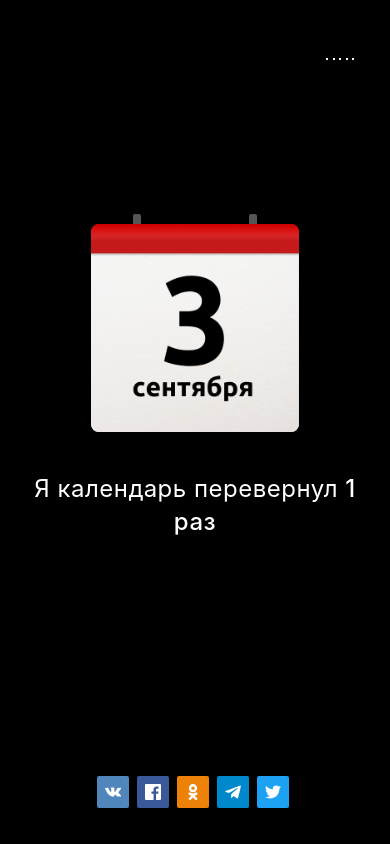
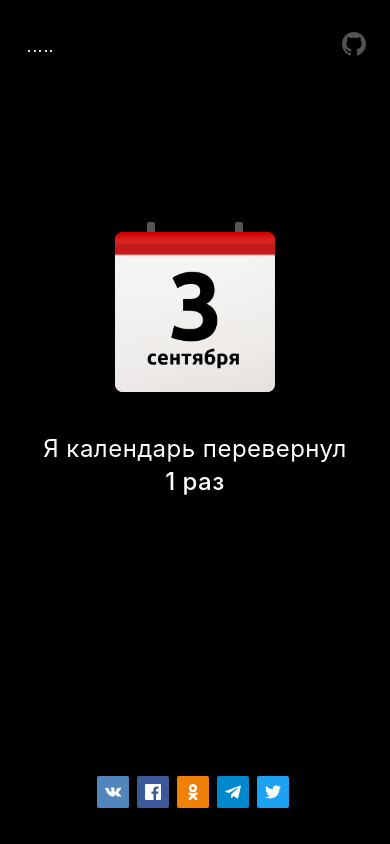
Before and after one commit to antonlukin/3september, a website: page public/index.html in a window 390 px wide. Drawn offline with Linux system fonts and the light colour scheme.

Commit message:
add about link

```diff
--- a/assets/scripts/calendar-flip.js
+++ b/assets/scripts/calendar-flip.js
@@ -38,14 +38,14 @@
    */
   function sanitize(number) {
     if (number > 9 && number < 20) {
-      return spaces(number) + " раз";
+      return spaces(number) + " раз";
     }
 
     if (number % 10 < 2 || number % 10 > 4) {
-      return spaces(number) + " раз";
+      return spaces(number) + " раз";
     }
 
-    return spaces(number) + " раза";
+    return spaces(number) + " раза";
   }
 
   /**
--- a/assets/styles/app.scss
+++ b/assets/styles/app.scss
@@ -6,6 +6,16 @@ $font-system: -apple-system, BlinkMacSystemFont, "Segoe UI", Roboto, Ubuntu, "He
 
 
 body {
+  display: flex;
+  flex-flow: row wrap;
+  align-items: center;
+  justify-content: center;
+  position: relative;
+
+  height: 100vh;
+  min-height: 30rem;
+  padding: 6rem 2rem;
+
   line-height: 1.375;
   font-size: 16px;
   font-weight: normal;
@@ -16,6 +26,10 @@ body {
 
   -webkit-text-size-adjust: none;
   -ms-text-size-adjust: 100%;
+
+  @media screen and (max-width: 479px) {
+    padding: 2rem 2rem 6rem;
+  }
 }
 
 ::selection {
--- /dev/null
+++ b/assets/styles/layout/_about.scss
@@ -0,0 +1,26 @@
+.about {
+  display: block;
+  position: absolute;
+  top: 2rem;
+  right: 1.5rem;
+
+  outline: 0;
+
+  .about__icon {
+    display: block;
+
+    width: 1.5rem;
+    height: 1.5rem;
+
+    fill: rgba(#ddd, 0.375);
+    transition: fill .25s;
+  }
+
+  &:hover .about__icon {
+    fill: rgba(#ddd, 0.75);
+  }
+
+  &:focus .about__icon {
+    fill: rgba(#ddd, 0.75);
+  }
+}
--- a/assets/styles/layout/_calendar.scss
+++ b/assets/styles/layout/_calendar.scss
@@ -68,8 +68,13 @@
     }
   }
 
-  @media screen and (max-width: 359px) {
+  @media screen and (max-width: 479px) {
     width: 10rem;
     height: 10rem;
   }
+
+  @media screen and (max-width: 359px) {
+    width: 8rem;
+    height: 8rem;
+  }
 }
--- a/assets/styles/layout/_content.scss
+++ b/assets/styles/layout/_content.scss
@@ -1,14 +1,6 @@
 .content {
   display: flex;
-  flex-flow: column wrap;
-  align-items: center;
   justify-content: center;
+  flex-flow: row wrap;
   position: relative;
-
-  min-height: 100vh;
-  padding: 6rem 2rem;
-
-  @media screen and (max-width: 479px) {
-    padding: 4rem 2rem 6rem;
-  }
 }
--- a/assets/styles/layout/_counter.scss
+++ b/assets/styles/layout/_counter.scss
@@ -15,6 +15,11 @@
 
     @media screen and (max-width: 479px) {
       font-size: 1.5rem;
+    }
+
+    @media screen and (max-width: 359px) {
+      margin-top: 1.5rem;
+      font-size: 1.375rem;
     }
   }
 
--- a/assets/styles/layout/_footer.scss
+++ b/assets/styles/layout/_footer.scss
@@ -4,12 +4,10 @@
   align-items: center;
   justify-content: center;
   position: absolute;
-  bottom: 1rem;
+  bottom: 0;
 
   width: 100%;
-  padding: 1rem 1rem 1rem;
-
-  border-top: solid 1px rgba(0, 0, 0, .125);
+  padding: 2rem 1rem;
 
   .footer__copy {
     margin: 0.5rem 0;
--- a/assets/styles/layout/_sound.scss
+++ b/assets/styles/layout/_sound.scss
@@ -3,14 +3,14 @@
   justify-content: space-between;
   align-items: flex-end;
   position: fixed;
-  top: 2rem;
-  right: 2rem;
+  top: 1.5rem;
+  left: 1.5rem;
   z-index: 5;
 
   cursor: pointer;
 
   height: 2rem;
-  width: 2.25rem;
+  width: 2rem;
   padding: 0.25rem;
   margin: 0 auto;
   overflow: hidden;
@@ -20,7 +20,7 @@
 
     height: 2px;
     width: 2px;
-    background-color: #fff;
+    background-color: #ddd;
 
     @for $i from 1 through 6 {
       &:nth-child(#{$i}) {
--- a/public/index.html
+++ b/public/index.html
@@ -21,11 +21,18 @@
     <meta property="og:image" content="/images/poster.png">
     <meta property="og:image:width" content="1200">
     <meta property="og:image:height" content="630">
+    <meta name="twitter:card" content="summary_large_image">
 </head>
 <body>
     <audio id="audio" preload loop>
         <source src="/media/audio.mp3" type="audio/mpeg">
     </audio>
+
+    <a class="about" href="https://github.com/antonlukin/3september" target="_blank" rel="noopener">
+        <svg class="about__icon" viewBox="0 0 16 16" version="1.1">
+            <path fill-rule="evenodd" d="M8 0C3.58 0 0 3.58 0 8c0 3.54 2.29 6.53 5.47 7.59.4.07.55-.17.55-.38 0-.19-.01-.82-.01-1.49-2.01.37-2.53-.49-2.69-.94-.09-.23-.48-.94-.82-1.13-.28-.15-.68-.52-.01-.53.63-.01 1.08.58 1.23.82.72 1.21 1.87.87 2.33.66.07-.52.28-.87.51-1.07-1.78-.2-3.64-.89-3.64-3.95 0-.87.31-1.59.82-2.15-.08-.2-.36-1.02.08-2.12 0 0 .67-.21 2.2.82.64-.18 1.32-.27 2-.27.68 0 1.36.09 2 .27 1.53-1.04 2.2-.82 2.2-.82.44 1.1.16 1.92.08 2.12.51.56.82 1.27.82 2.15 0 3.07-1.87 3.75-3.65 3.95.29.25.54.73.54 1.48 0 1.07-.01 1.93-.01 2.2 0 .21.15.46.55.38A8.013 8.013 0 0 0 16 8c0-4.42-3.58-8-8-8z"></path>
+        </svg>
+    </a>
 
     <div class="content">
         <div class="calendar" id="calendar">
@@ -54,7 +61,7 @@
             <div class="sound__bar"></div>
             <div class="sound__bar"></div>
         </div>
-
+    </div>
 
     <footer class="footer">
         <div class="footer__share">
@@ -89,7 +96,6 @@
             </a>
         </div>
     </footer>
-    </div>
 
     <script src="/scripts.min.js"></script>
 </body>
```
Also changed, not shown: public/scripts.min.js (+1 -1 lines), public/styles.min.css. Lines whose indentation alone changed are shown as unchanged.
